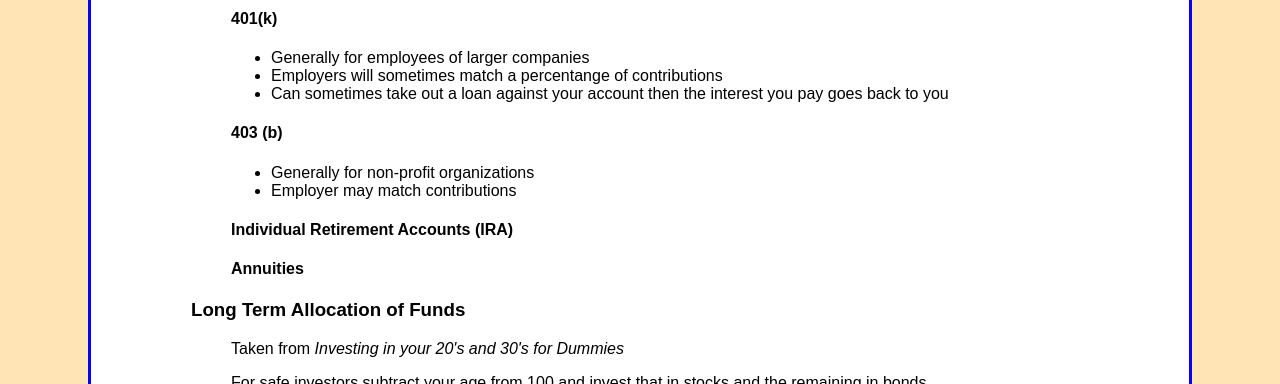
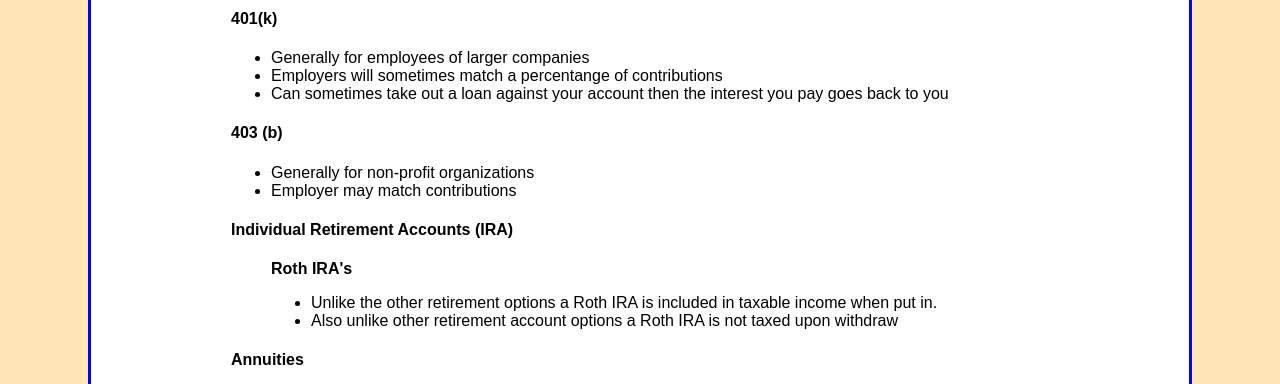
Before and after one commit to jbm950/jbm950.github.io, a Jekyll site: the page built from notes/money_management/money_management_main.html, in a window 1280 px wide and 900 px high, scrolled down 1990 px, cut to the strip 0-384 px from the top of the window. Built offline with Jekyll 4.4.1, drawn with Linux system fonts in a browser that asks for light colours; Markdown is read by kramdown in place of the engine named in the settings; some of the changed text lies outside the part shown.

Commit message:
Updated money management notes

```diff
--- a/notes/money_management/money_management_main.html
+++ b/notes/money_management/money_management_main.html
@@ -249,6 +249,23 @@ title: Money Management
 </blockquote>
 <blockquote>
 <blockquote>
+<blockquote>
+<p><strong>Roth IRA's</strong></p>
+</blockquote>
+</blockquote>
+</blockquote>
+<blockquote>
+<blockquote>
+<blockquote>
+<ul>
+<li>Unlike the other retirement options a Roth IRA is included in taxable income when put in.</li>
+<li>Also unlike other retirement account options a Roth IRA is not taxed upon withdraw</li>
+</ul>
+</blockquote>
+</blockquote>
+</blockquote>
+<blockquote>
+<blockquote>
 <h4 id="annuities">Annuities</h4>
 </blockquote>
 </blockquote>
@@ -361,6 +378,11 @@ High
 <blockquote>
 <h3 id="mutual_funds">Mutual Funds</h3>
 </blockquote>
+<blockquote>
+<ul>
+<li>Mutual funds are combinations of other types of investments and therefore have built in diversification.</li>
+</ul>
+</blockquote>
 <h2 id="insurance">Insurance</h2>
 <blockquote>
 <h3 id="health-insurance">Health Insurance</h3>
```
Also changed, not shown: source/notes/money_management/money_management_main.md (+3 -0 lines).
